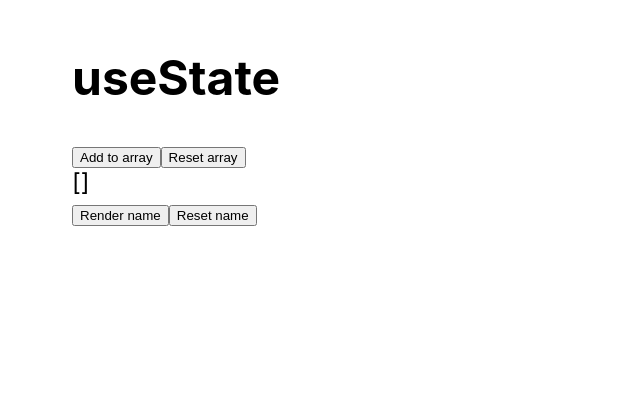
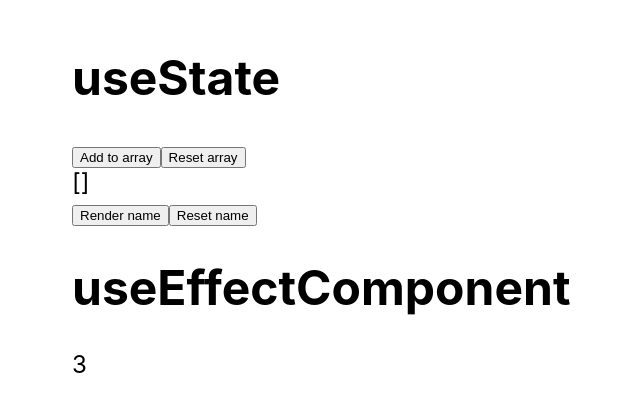
Before and after one commit to jaboulos/ts-hooks, a React (Create React App) app: page / in a window 1280 px wide. Shown: the top 412 px of the page, without its empty margins (168-808 px from the left). Built offline with nearby package versions, Linux system fonts and the light colour scheme.

Commit message:
Add useEffect example

```diff
--- a/src/App.tsx
+++ b/src/App.tsx
@@ -1,3 +1,4 @@
+import UseEffectComponent from './components/UseEffectComponent';
 import UseStateComponent from './components/UseStateComponent';
 
 const App = () => {
@@ -5,6 +6,8 @@ const App = () => {
     <div>
       <h1>useState</h1>
       <UseStateComponent />
+      <h1>useEffectComponent</h1>
+      <UseEffectComponent />
     </div>
   );
 };
--- /dev/null
+++ b/src/components/UseEffectComponent.tsx
@@ -0,0 +1,17 @@
+import { useState, useEffect } from 'react';
+
+const UseEffectComponent = () => {
+  const [val, setVal] = useState(1);
+
+  useEffect(() => {
+    const timer = window.setInterval(() => {
+      setVal((v) => v + 1);
+    }, 2000);
+    // cleanup function @14:15
+    return () => window.clearInterval(timer);
+  }, []);
+
+  return <div>{val}</div>;
+};
+
+export default UseEffectComponent;
```
